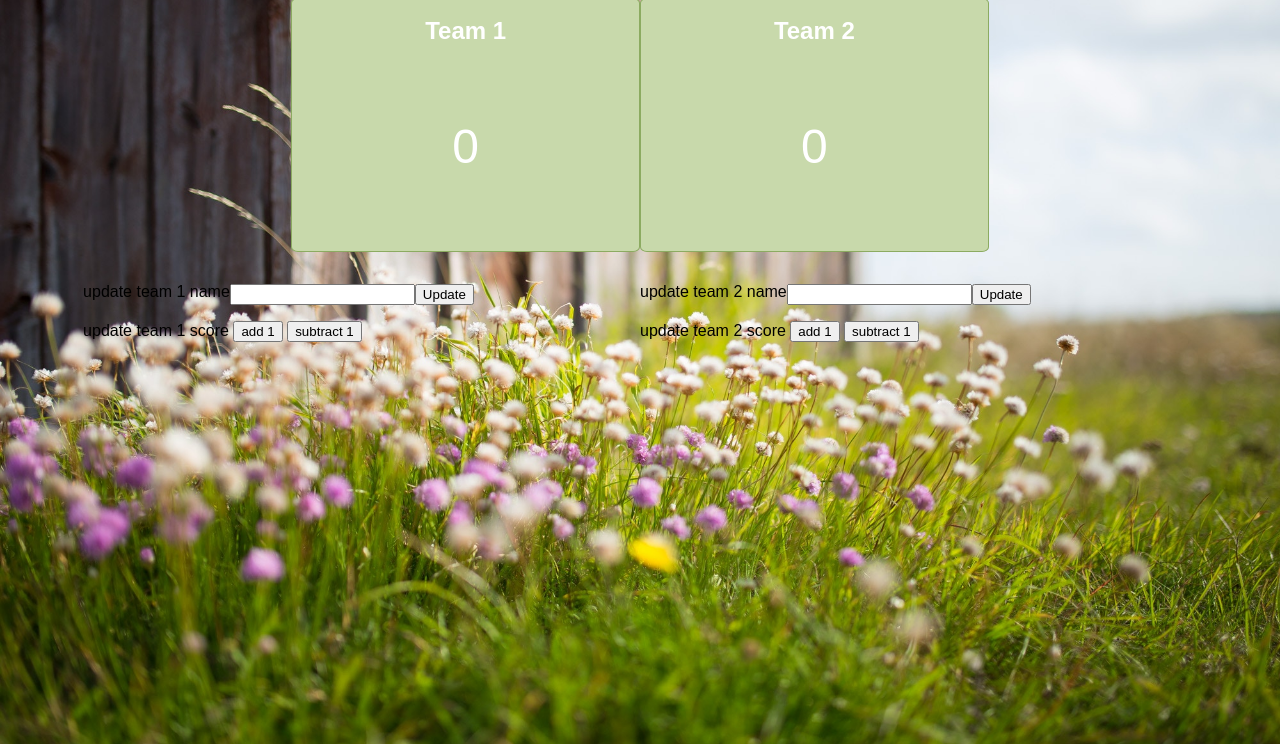
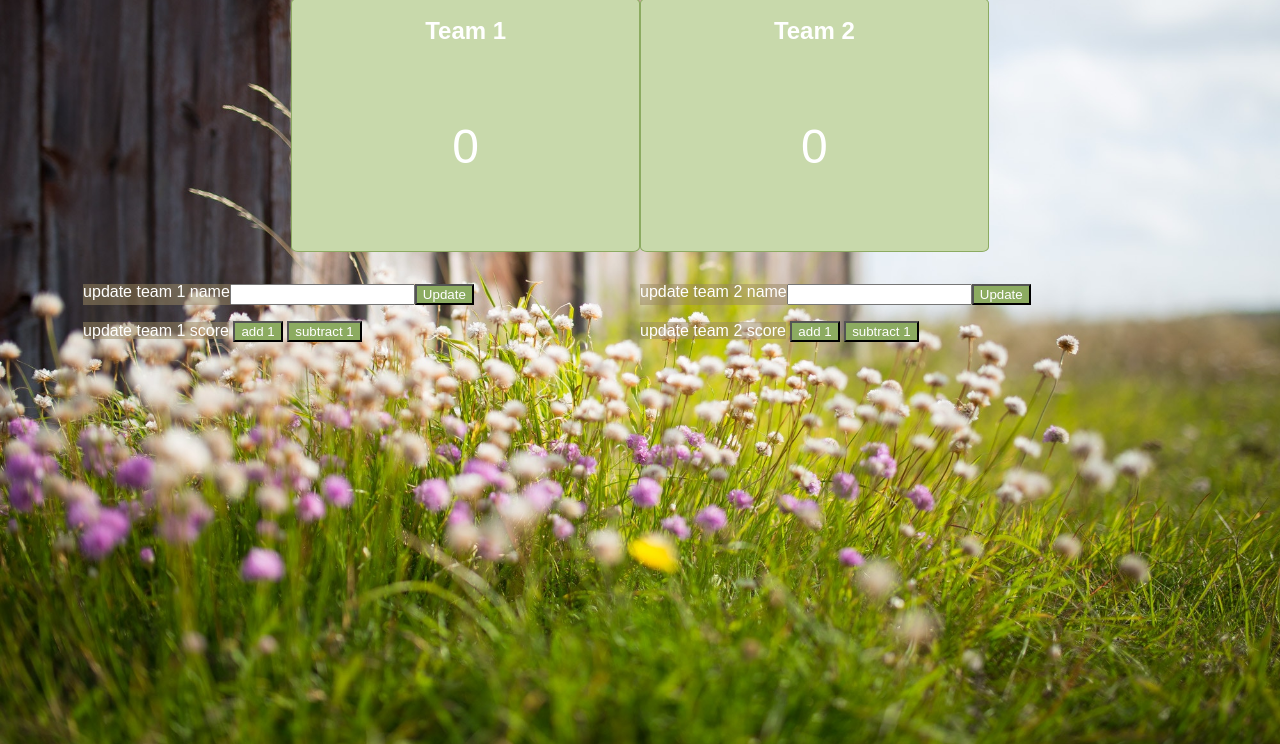
Before and after one commit to GarrettAnderson/scoreboard, a website: page public/index.html in a window 1280 px wide. Shown: the part 77-821 px from the top of the page. Drawn offline with Linux system fonts and the light colour scheme.

Commit message:
added more styles to the update score and update name text

```diff
--- a/public/index.html
+++ b/public/index.html
@@ -22,24 +22,24 @@
     <section class="update-score">
       <section class="team1">
         <section class="team-name">
-          update team 1 name
+          <span>update team 1 name</span>
           <input type="text" id="updated-name-team-1"/>
           <button class="update-team-1-name" id="update-button-team-1">Update</button>
         </section>
         <section>
-          update team 1 score
+          <span>update team 1 score</span>
           <button class="team-1-add-1-button" id="add-button-team-1">add 1</button>
           <button class="team-1-subtract-1-button" id="subtract-button-team-1">subtract 1</button>
         </section>
       </section>
       <section class="team2">
         <section class="team-name">
-          update team 2 name
+          <span>update team 2 name</span>
           <input type="text" class="updated-name-team-2"/>
           <button class="update-team-2-name" id="update-button-team-2">Update</button>
         </section>
         <section>
-          update team 2 score
+          <span>update team 2 score</span>
           <button class="team-2-add-2-button" id="add-button-team-2">add 1</button>
           <button class="team-2-subtract-2-button" id="subtract-button-team-2">subtract 1</button>
         </section>
--- a/public/screen.css
+++ b/public/screen.css
@@ -37,10 +37,6 @@ h1 {
     color: #fff;
 }
 
-.score-area section {
-    background-color: #c8d9ab;
-}
-
 .update-score {
     display: flex;
     flex-direction: row;
@@ -54,9 +50,28 @@ h1 {
 
 .update-score section {
     margin: 1rem;
+    color: #fff;
 }
 
 .score-area section {
     border: 1px solid #8cab61;
     border-radius: 2%;
+    background-color: #c8d9ab;
 }
+
+.update-score button {
+    background-color: #8cab61;
+    color: #fff;
+}
+
+.team-name {
+    background-color: rgb(153, 136, 98, 0.5);
+}
+
+.team1 section:nth-child(2) span {
+    background-color: rgb(153, 136, 98, 0.5);
+}
+
+.team2 section:nth-child(2) span {
+    background-color: rgb(153, 136, 98, 0.5);
+}
```
